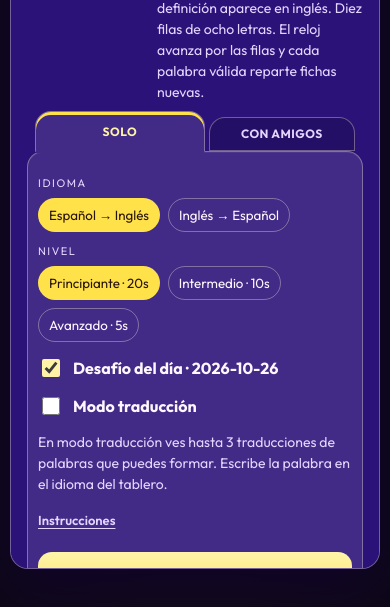
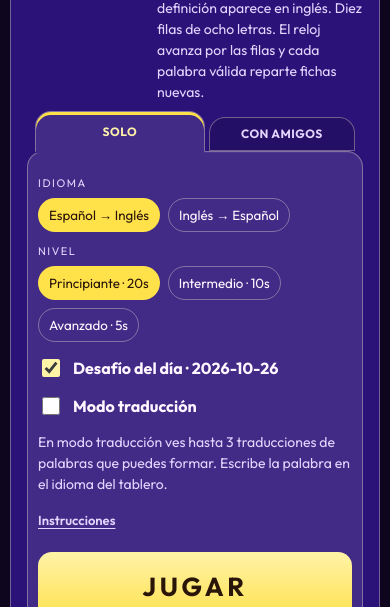
Before and after one commit to buensoft-dev/buensoft-zap, a website built with Vite: page index.html in a window 390 px wide. Shown: the part 237-844 px from the top of the page. Built offline with nearby package versions, Linux system fonts and the light colour scheme; files whose address does not match are found by name.

Commit message:
Pasar a la versión 1.5.4 para que en el celular el scroll no regrese arriba y se puedan pulsar iniciar y la siguiente ronda.
Co-authored-by: Cursor <cursoragent@cursor.com>

```diff
--- a/src/main.js
+++ b/src/main.js
@@ -2,7 +2,7 @@ import './style.css';
 import { Game, MODES, SKILLS } from './game.js';
 import { historyHtml, matchHtml, postBoard } from './compete.js';
 
-const VERSION = '1.5.3';
+const VERSION = '1.5.4';
 const app = document.querySelector('#app');
 const cache = new Map();
 
@@ -1033,6 +1033,13 @@ async function sendLobbyPresence() {
   await fetch(`/api/matches/${state.match.id}/pulse`, { method: 'POST' }).catch(() => {});
 }
 
+function matchViewStamp(match) {
+  if (!match) return '';
+  const visible = { ...match };
+  delete visible.youIdleMs;
+  return JSON.stringify(visible);
+}
+
 async function refreshMatch() {
   if (!state.match?.id || state.screen === 'play' && document.hidden) return;
   await sendLobbyPresence();
@@ -1040,8 +1047,8 @@ async function refreshMatch() {
   if (!response.ok) return;
   const next = await response.json();
   const previous = state.match.phase;
-  const stamp = JSON.stringify(next);
-  const changed = stamp !== state.matchStamp;
+  const stamp = matchViewStamp(next);
+  const changed = stamp !== matchViewStamp(state.match);
   state.match = next;
   state.matchStamp = stamp;
   noteServerIdle(next.youIdleMs, next.idleWarnMs);
@@ -1524,8 +1531,10 @@ function render() {
   if (state.screen === 'review') sounds.stopAll();
   const glideFrom = captureGlide();
   const overlay = app.querySelector('.overlay');
+  const sheet = app.querySelector('.sheet');
   const tableWrap = app.querySelector('.vocab-table-wrap');
   const keepOverlay = overlay ? overlay.scrollTop : 0;
+  const keepSheet = sheet ? sheet.scrollTop : 0;
   const keepTable = tableWrap ? tableWrap.scrollTop : 0;
   const keepWindow = window.scrollY;
   const game = state.game;
@@ -1593,8 +1602,10 @@ function render() {
   slideHighlight(glideFrom);
   const applyScroll = () => {
     const nextOverlay = app.querySelector('.overlay');
+    const nextSheet = app.querySelector('.sheet');
     const nextTable = app.querySelector('.vocab-table-wrap');
     if (nextOverlay) nextOverlay.scrollTop = keepOverlay;
+    if (nextSheet) nextSheet.scrollTop = keepSheet;
     if (nextTable) nextTable.scrollTop = keepTable;
     if (keepWindow) window.scrollTo(0, keepWindow);
   };
--- a/src/style.css
+++ b/src/style.css
@@ -2094,3 +2094,47 @@ body:has(.app.is-board) {
 
   .app.is-board .race-card { padding: 10px 12px; }
 }
+
+@media (max-width: 980px) {
+  html:has(.overlay),
+  body:has(.overlay),
+  body:has(.app.is-board):has(.overlay) {
+    overflow: hidden;
+    height: 100%;
+  }
+
+  body:has(.overlay),
+  body:has(.app.is-board):has(.overlay) {
+    position: fixed;
+    inset: 0;
+    width: 100%;
+  }
+
+  .overlay {
+    top: 0;
+    right: 0;
+    left: 0;
+    bottom: auto;
+    height: 100svh;
+    max-height: 100svh;
+    display: block;
+    overflow-x: hidden;
+    overflow-y: auto;
+    overscroll-behavior: contain;
+    -webkit-overflow-scrolling: touch;
+    touch-action: pan-y;
+    padding: 10px 10px calc(24px + env(safe-area-inset-bottom));
+  }
+
+  .overlay:has(.sheet.narrow) {
+    display: grid;
+    align-items: center;
+    justify-items: center;
+  }
+
+  .overlay .sheet {
+    max-height: none;
+    overflow: visible;
+    margin: 0 auto;
+  }
+}
```
